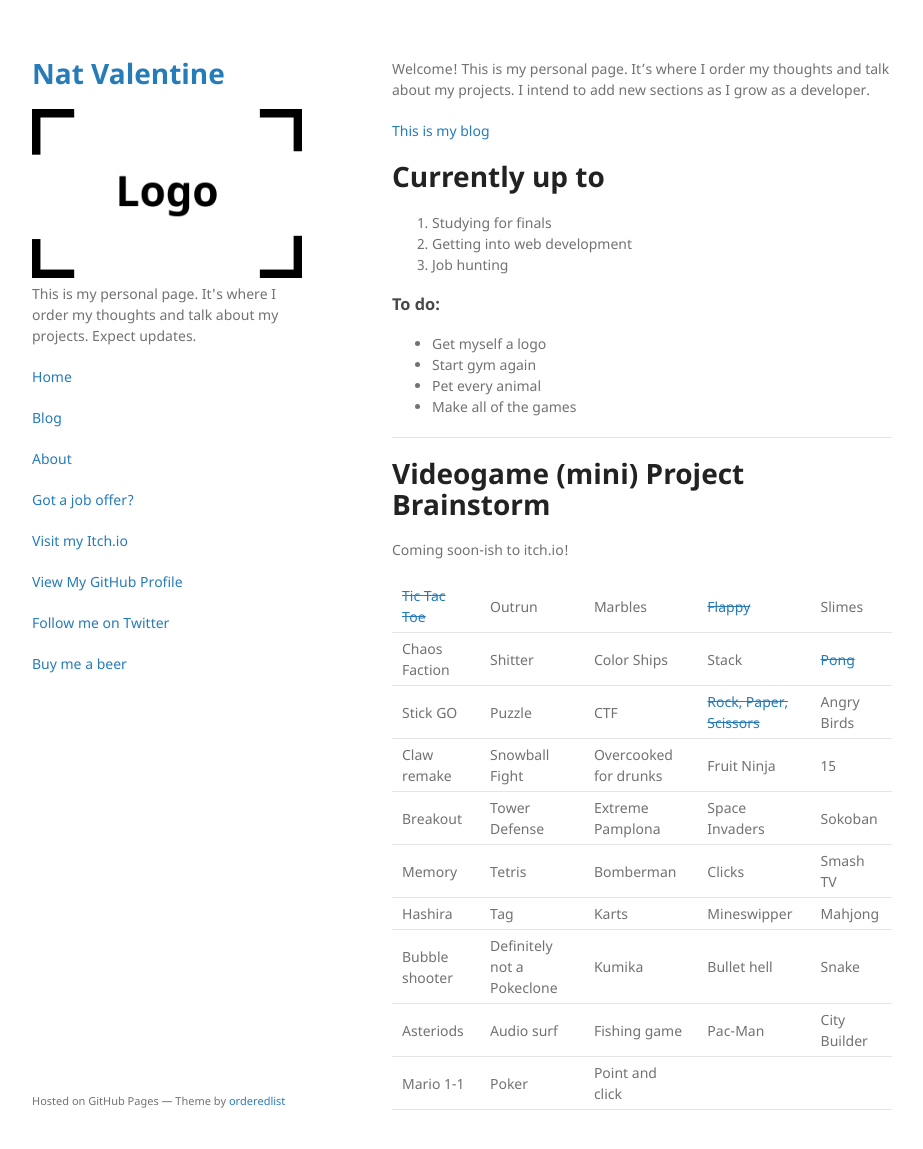
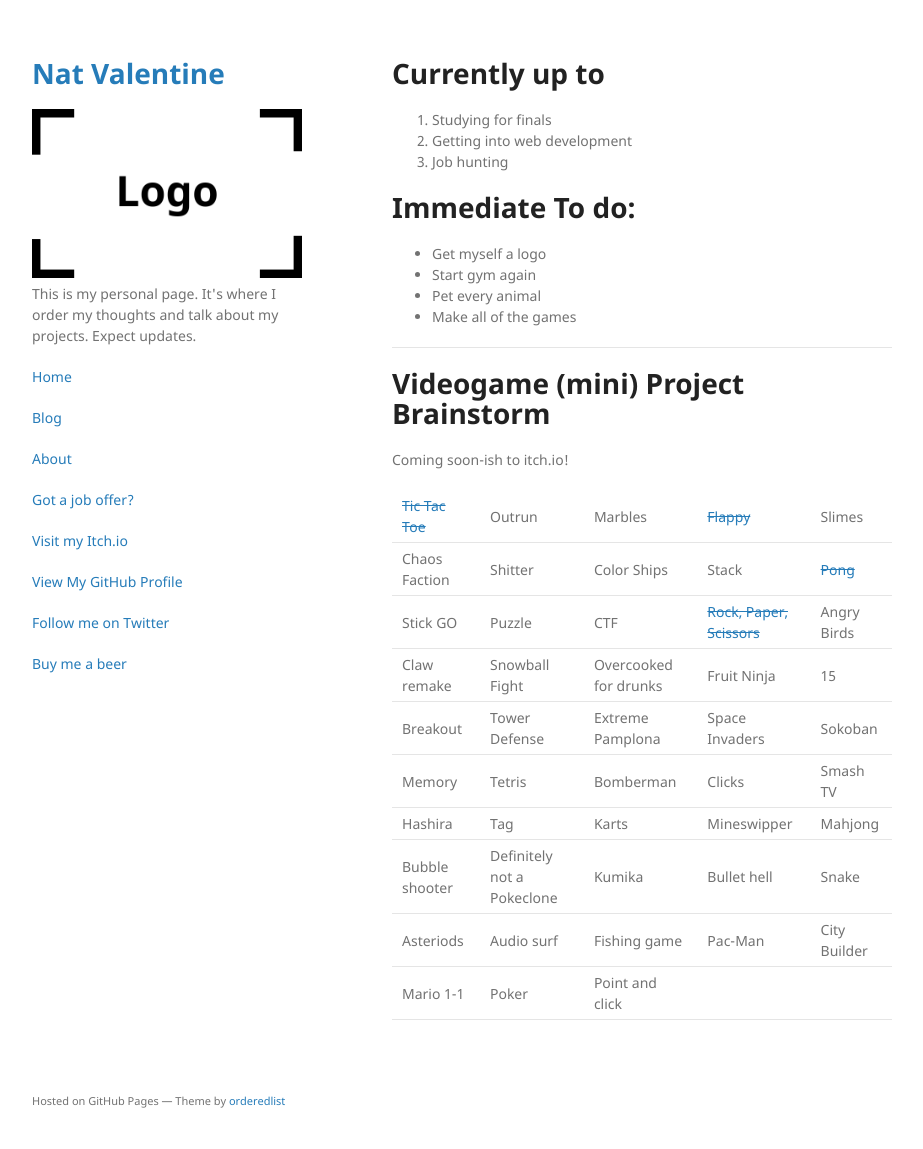
Before and after one commit to NatValentine/natvalentine.github.io, a Jekyll site: the page built from index.md, in a window 1280 px wide and 1180 px high. Shown: the top 1149 px of the window, without its empty margins (178-1101 px from the left). Built offline with Jekyll 4.4.1, drawn with Linux system fonts in a browser that asks for light colours; our own code applies the rules of GitHub Pages for plain Markdown files.

Commit message:
Update index.md

```diff
--- a/index.md
+++ b/index.md
@@ -1,10 +1,6 @@
 ---
 layout: default
 ---
-
-Welcome! This is my personal page. It's where I order my thoughts and talk about my projects. I intend to add new sections as I grow as a developer.
-
-[This is my blog](./blog.html)
 
 # Currently up to
 
@@ -13,7 +9,8 @@ Welcome! This is my personal page. It's where I order my thoughts and talk about
 1. Job hunting
 
 
-### To do:
+# Immediate To do:
+
 * Get myself a logo
 * Start gym again
 * Pet every animal
```
